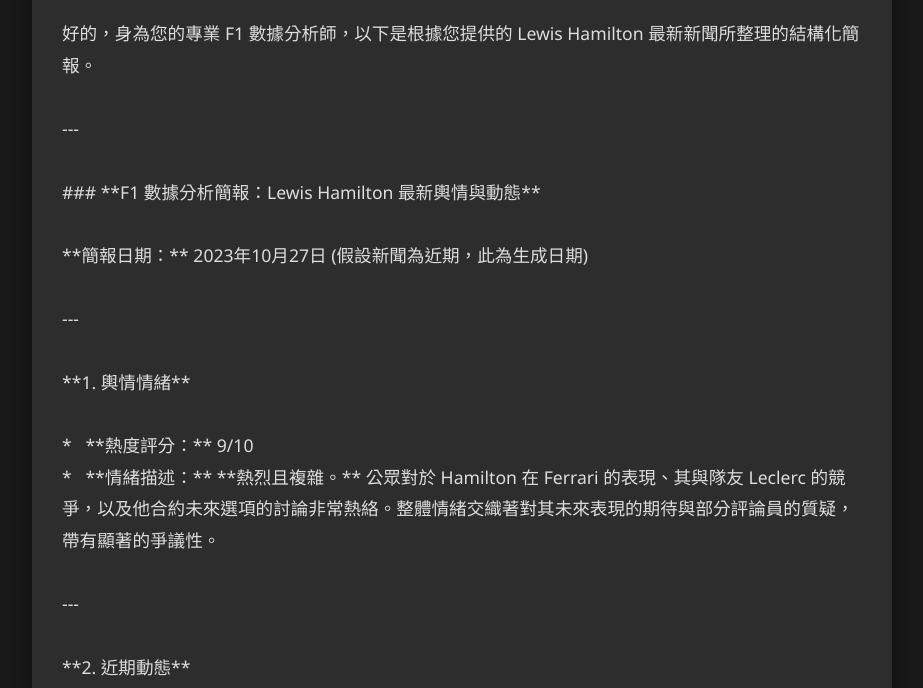
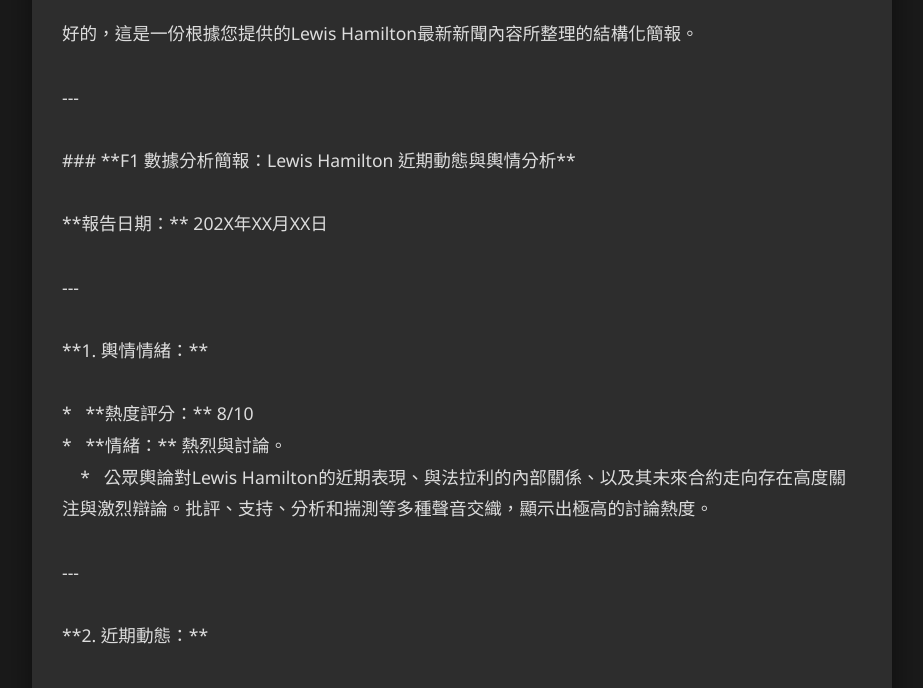
Before and after one commit to pumaf360-cell/lewis-news, a plain HTML site: page index.html in a window 1280 px wide. Shown: the part 111-799 px from the top of the page, without its empty margins (178-1101 px from the left). Drawn offline with Linux system fonts and the light colour scheme.

Commit message:
deploy: 972ef3e4cd47083a4746ec5e6219c397f7814faa

```diff
--- a/index.html
+++ b/index.html
@@ -15,40 +15,46 @@
 <body>
     <div class="container">
         <h1>🏎️ Lewis Hamilton AI 自動情報站</h1>
-        <pre>好的，身為您的專業 F1 數據分析師，以下是根據您提供的 Lewis Hamilton 最新新聞所整理的結構化簡報。
+        <pre>好的，這是一份根據您提供的Lewis Hamilton最新新聞內容所整理的結構化簡報。
 
 ---
 
-### **F1 數據分析簡報：Lewis Hamilton 最新輿情與動態**
+### **F1 數據分析簡報：Lewis Hamilton 近期動態與輿情分析**
 
-**簡報日期：** 2023年10月27日 (假設新聞為近期，此為生成日期)
+**報告日期：** 202X年XX月XX日
 
 ---
 
-**1. 輿情情緒**
+**1. 輿情情緒：**
 
-*   **熱度評分：** 9/10
-*   **情緒描述：** **熱烈且複雜。** 公眾對於 Hamilton 在 Ferrari 的表現、其與隊友 Leclerc 的競爭，以及他合約未來選項的討論非常熱絡。整體情緒交織著對其未來表現的期待與部分評論員的質疑，帶有顯著的爭議性。
+*   **熱度評分：** 8/10
+*   **情緒：** 熱烈與討論。
+    *   公眾輿論對Lewis Hamilton的近期表現、與法拉利的內部關係、以及其未來合約走向存在高度關注與激烈辯論。批評、支持、分析和揣測等多種聲音交織，顯示出極高的討論熱度。
 
 ---
 
-**2. 近期動態**
+**2. 近期動態：**
 
-*   **合約與未來展望：** Lewis Hamilton 目前與 Ferrari 的合約至 2027 年底，並擁有延長至 2028 年的選項。然而，Ferrari 正面臨一項兩難的局面：是否啟用 2028 年的選項來續約 Hamilton，這將影響到車隊新秀 Oliver Bearman 未來晉升 Ferrari 正式車手的機會，後者被視為 Charles Leclerc 之後最有潛力的新星。Bearman 已明確將 2028 年 Ferrari 席位視為目標，若 Hamilton 續約，Bearman 可能被迫尋求其他機會。
-*   **賽道表現 (2026 賽季)：**
-    *   在 2026 賽季中，Hamilton 已於巴塞隆納加泰隆尼亞大獎賽為 Ferrari 贏得其轉隊後的首場勝利，顯示出恢復狀態的跡象。
-    *   目前在車手積分榜上排名第四，賽季還剩下三回合。
-    *   值得注意的是，他在 2025 年轉隊 Ferrari 的第一個賽季表現艱難，是其 F1 生涯首次未能登上頒獎台的賽季。
-*   **隊內動態與爭議：** Hamilton 與隊友 Charles Leclerc 之間在賽道上的摩擦日益增多，導致了隊內緊張，甚至需要與車隊負責人 Fred Vasseur 進行「開誠布公的談話」。前 F1 車手 Ralf Schumacher 更直言 Hamilton「不夠快」以成為 Ferrari 的第一車手，並批評他在無線電中要求懲罰隊友的行為，稱其舉動有如「Al Capone」。
-*   **車隊目標：** 儘管 Mercedes 在巴西站重奪製造商冠軍，結束了 Ferrari 的奪冠希望，但 Hamilton 強調，Ferrari 在 2026 賽季的剩餘時間內，首要任務是確保在車隊積分榜上獲得第二名，這對車隊獎金影響重大。
+*   **賽道表現與團隊關係：**
+    *   Lewis Hamilton在2026賽季經歷了心理上的「重建」，從2021年阿布達比的創傷中恢復，Damon Hill認為他找回了競爭力。
+    *   然而，他在2026賽季夏季休賽期後表現掙扎，在最近12場比賽中8次被隊友Charles Leclerc擊敗，目前在車手積分榜上排名第四，正努力爭奪第二名。相較於2025賽季第六名的成績有所改善，但仍未達頂尖水平。
+    *   他公開表達了對法拉利車隊策略的不滿，以及與Leclerc之間「交戰規則」的缺失，導致隊內氣氛緊張。前法拉利工程師Rob Smedley質疑他公開批評的做法，並認為他可能是想藉此迫使車隊做出改變。
+    *   Ralf Schumacher直言Hamilton「不夠快」，未能確立自己在法拉利的頭號車手地位，並指責他是造成隊內緊張局勢的原因。這與Damon Hill呼籲法拉利支持Hamilton成為第一車手的觀點形成對立。
+
+*   **合約與未來展望：**
+    *   Hamilton與法拉利的合約將持續到2027年底，並包含續約至2028年的選項。
+    *   法拉利面臨「兩難」局面：若續約Hamilton至2028年，可能阻礙年輕有為的Oliver Bearman在2028年升上一線車隊的機會，進而可能失去這位被譽為Charles Leclerc後最有潛力的新秀，影響車隊的長期穩定性與「後Hamilton時代」的佈局。
+
+*   **公眾言論：**
+    *   Hamilton批評一些前F1車手對年輕新星（如Kimi Antonelli）「說閒話」，表示自己不想成為那樣的人。
 
 ---
 
-**3. 重點摘要**
+**3. 重點摘要：**
 
-*   **未來合約抉擇影響車隊佈局：** Hamilton 續約至 2028 年的選項是 Ferrari 面臨的重大戰略決策，這將直接影響其年輕人才 Oliver Bearman 的發展路徑，並對車隊的長期穩定性和「後 Hamilton 時代」的銜接產生關鍵作用。
-*   **隊內關係緊張與領導力質疑：** 他與隊友 Charles Leclerc 的賽道衝突及伴隨的外部批評（特別是 Ralf Schumacher 的強烈言論），凸顯了 Ferrari 內部對於車手排位與誰應是車隊領袖的挑戰，以及 Hamilton 如何管理這種複雜的隊內關係。
-*   **表現評價兩極，亟需證明自我：** 儘管在 2026 年取得轉隊首勝，但其在 2025 年的艱難賽季以及部分評論員對其速度和領導力的質疑，使得公眾對其在 Ferrari 的長期價值與最終能否帶領車隊重返巔峰的評價呈現兩極化，他需要在未來賽事中進一步證明其冠軍實力。
+*   **賽道表現起伏與隊內緊張：** 儘管在2026賽季經歷了心理重建並有所進步，但Hamilton在夏季休賽期後表現掙扎，對法拉利策略的公開批評，以及與隊友Leclerc的競爭，導致車隊內部緊張關係加劇，其在隊內的「一號車手」地位受到質疑。
+*   **2028年合約續約的策略困境：** 法拉利面臨在2028年續約Hamilton與培養年輕潛力車手Oliver Bearman之間的艱難抉擇，這將直接影響車隊的長期人才戰略及未來穩定性。
+*   **輿論聚焦於其角色定位：** 關於Hamilton是否「造成」法拉利內部問題，以及車隊應如何定位他（是核心領袖還是有爭議的隊友），成為F1評論界和車迷熱議的焦點。
 
 ---</pre>
         <div class="footer">本網頁與推播由 GitHub Actions 每日自動生成與發行</div>
```
